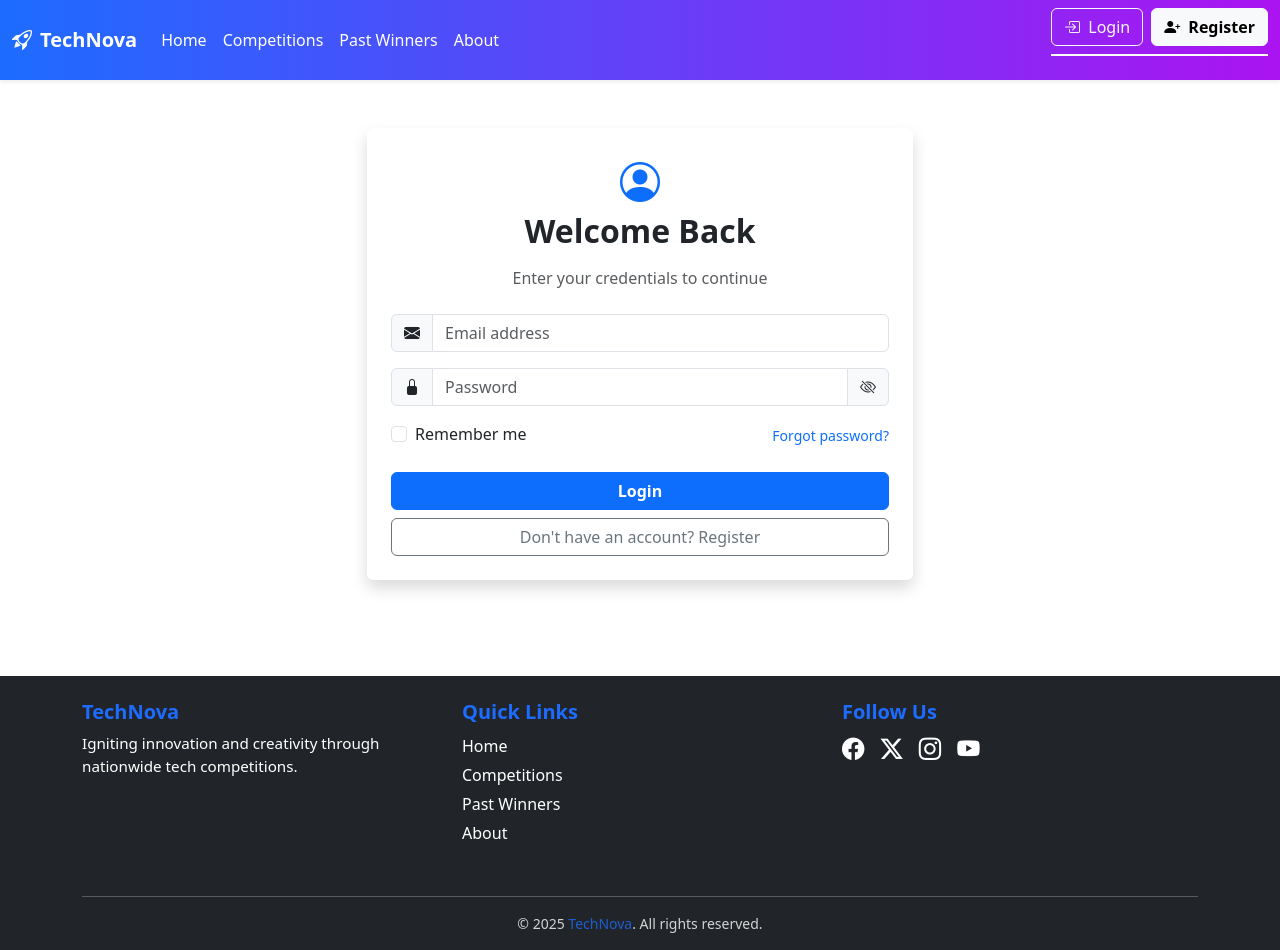
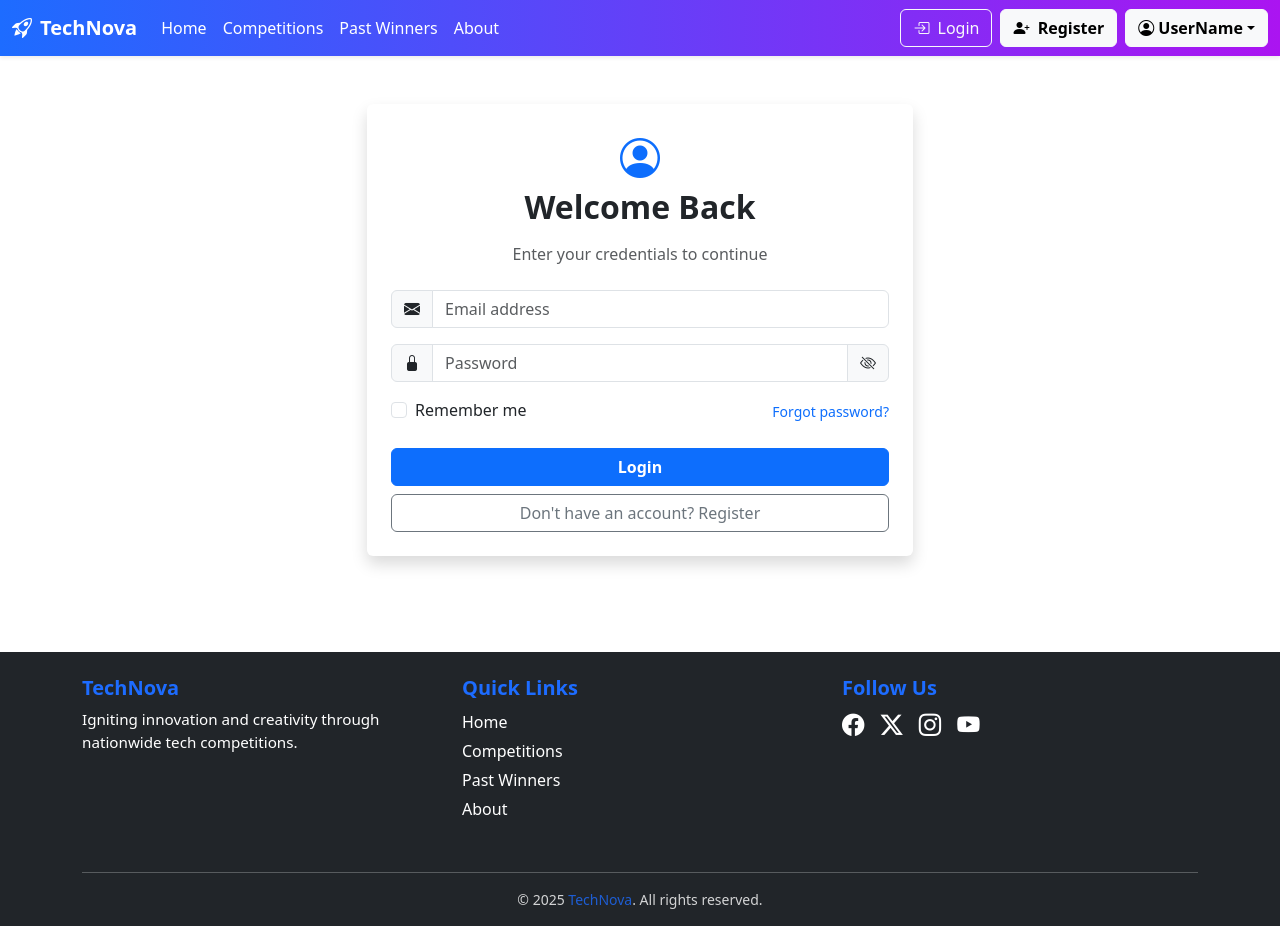
Before and after one commit to supuni97/college-project-competition-registration-app, an Angular app: page /login in a window 1280 px wide. After the commit the page ends 926 px from the top, so only its background shows below. Built offline with nearby package versions, Linux system fonts and the light colour scheme.

Commit message:
Updated navbar with username button

```diff
--- a/angular.json
+++ b/angular.json
@@ -32,7 +32,8 @@
             ],
             "scripts": [
               "node_modules/@popperjs/core/dist/umd/popper.min.js",
-              "node_modules/bootstrap/dist/js/bootstrap.min.js"
+              "node_modules/bootstrap/dist/js/bootstrap.min.js",
+              "node_modules/bootstrap/dist/js/bootstrap.bundle.js"
             ]
           },
           "configurations": {
--- a/src/app/app.component.html
+++ b/src/app/app.component.html
@@ -21,18 +21,42 @@
         <li class="nav-item"><a class="nav-link text-white" routerLink="/about">About</a></li>
       </ul>
 
-      <!-- Right buttons -->
-      <div class="d-flex flex-column align-items-end">
-        <div>
-          <button class="btn btn-outline-light me-2" routerLink="/login">
+      <!-- Right buttons (Login, Register, Username) -->
+      <ul class="navbar-nav ms-auto align-items-center flex-row flex-wrap gap-2 mt-3 mt-lg-0">
+
+        <!-- Login Button -->
+        <li class="nav-item">
+          <button class="btn btn-outline-light" routerLink="/login">
             <i class="bi bi-box-arrow-in-right me-1"></i> Login
           </button>
+        </li>
+
+        <!-- Register Button -->
+        <li class="nav-item">
           <button class="btn btn-light fw-bold" routerLink="/register">
             <i class="bi bi-person-plus-fill me-1"></i> Register
           </button>
-        </div>
-        <hr class="text-white border-2 opacity-100 w-100 mt-2">
-      </div>
+        </li>
+
+        <!-- Username Dropdown Button -->
+        <li class="nav-item dropdown">
+          <a class="btn btn-light fw-bold dropdown-toggle d-flex align-items-center" href="#" id="navbarDropdown"
+            role="button" data-bs-toggle="dropdown" aria-expanded="false">
+            <i class="bi bi-person-circle me-1"></i> UserName
+          </a>
+
+          <!-- Dropdown Menu -->
+          <ul class="dropdown-menu dropdown-menu-end mt-2 shadow-sm border-0" aria-labelledby="navbarDropdown">
+            <li><a class="dropdown-item" href="#"><i class="bi bi-speedometer2 me-2"></i> Dashboard</a></li>
+            <li><a class="dropdown-item" href="#"><i class="bi bi-person-lines-fill me-2"></i> My Profile</a></li>
+            <li><a class="dropdown-item" href="#"><i class="bi bi-folder2-open me-2"></i> My Projects</a></li>
+            <li>
+              <hr class="dropdown-divider">
+            </li>
+            <li><a class="dropdown-item text-danger" href="#"><i class="bi bi-box-arrow-right me-2"></i> Logout</a></li>
+          </ul>
+        </li>
+      </ul>
     </div>
   </div>
 </nav>
--- a/src/app/pages/login/login.component.ts
+++ b/src/app/pages/login/login.component.ts
@@ -34,10 +34,13 @@ export class LoginComponent {
 
     this.userService.onUserLogin(formValue).subscribe({
       next: (res: any) => {
-        console.log('Server responded:', res);
+        debugger;
+        localStorage.setItem('studentId', res.userId);
+        // console.log('Server responded:', res);
         alert('User found');
       },
       error: (err: any) => {
+        debugger;
         console.error('Error from server:', err);
         alert('Wrong credentials');
       },
--- a/src/index.html
+++ b/src/index.html
@@ -12,6 +12,10 @@
 
 <body>
   <app-root></app-root>
+  <!-- Bootstrap 5 JS and Popper.js -->
+  <script src="https://cdn.jsdelivr.net/npm/@popperjs/core@2.11.8/dist/umd/popper.min.js"></script>
+  <script src="https://cdn.jsdelivr.net/npm/bootstrap@5.3.3/dist/js/bootstrap.min.js"></script>
+
 </body>
 
 </html>
```
